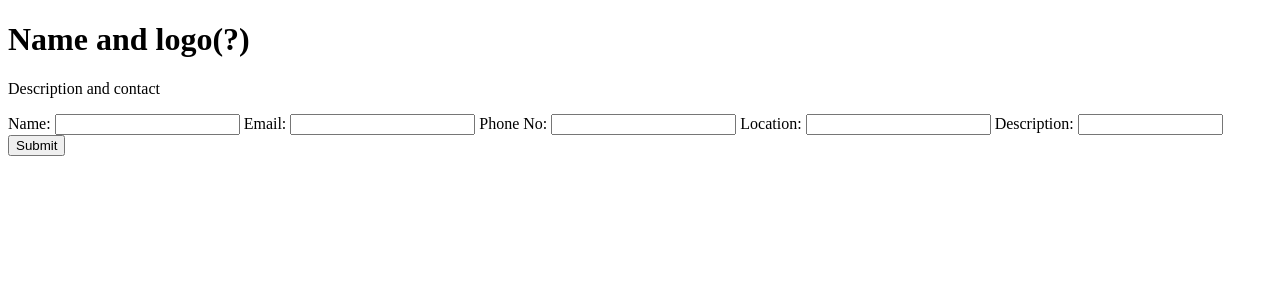
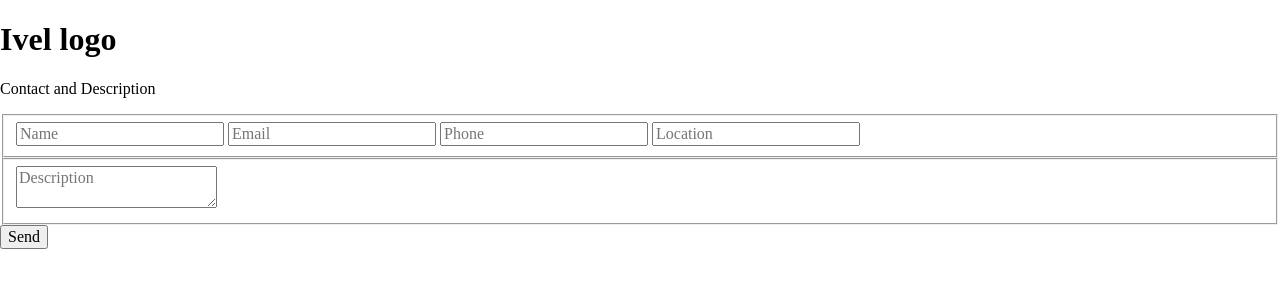
Before and after one commit to bbstk/ivel, a Django app: page /enquiry/ in a window 1280 px wide. Shown: the top 300 px of the page. Run offline with Django 3.2, Linux system fonts and the light colour scheme; some libraries are stand-ins or nearby versions.

Commit message:
contact form started

```diff
--- a/ivel/ivel/settings.py
+++ b/ivel/ivel/settings.py
@@ -121,3 +121,6 @@ USE_TZ = True
 # https://docs.djangoproject.com/en/1.9/howto/static-files/
 
 STATIC_URL = '/static/'
+STATICFILES_DIRS = (
+    os.path.join(BASE_DIR,'static/export'),
+)
--- a/ivel/templates/add.html
+++ b/ivel/templates/add.html
@@ -1,6 +1,6 @@
 <!DOCTYPE html>
 <html lang="en">
     <body>
-    <p>{{name}}</p>
+    <p>{{ name }}</p>
     </body>
 </html>
--- a/ivel/templates/index.html
+++ b/ivel/templates/index.html
@@ -1,21 +1,44 @@
 <!DOCTYPE html>
 <html lang="en">
-    <body>
-    <h1>Name and logo(?)</h2>
-    <p> Description and contact <p>
-    <form action="/enquiry/add" method="post">
-    {% csrf_token %}
-    <label>Name: </label>
-    <input type="text" id="name" name="name"/>
-    <label>Email: </label>
-    <input type="text" id="email" name="email"/>
-    <label>Phone No: </label>
-    <input type="text" id="phone" name="phone"/>
-    <label>Location: </label>
-    <input type="text" id="location" name="location"/>
-    <label>Description: </label>
-    <input type="text" id="description" name="description" size="15"/>
-    <!-- Category input?? -->
-    <input type="submit" value="Submit">
-    </body>
+	<head>
+		<meta charset="utf-8" />
+		<!-- desription -->
+		<meta name="description" content="Description" />
+		<meta name="viewport" content="width=device-width, initial-scale=1.0" />
+
+		{% load static from staticfiles %}
+		<link rel="stylesheet" type="text/css" media="screen" href="{% static 'normalize.css' %}" />
+		<link rel="stylesheet" type="text/css" media="screen" href="{% static 'style.css' %}" />
+
+		<link href='https://fonts.googleapis.com/css?family=Open+Sans:400,300,700&subset=latin,cyrillic' rel='stylesheet' type='text/css' />
+		<link href='https://fonts.googleapis.com/css?family=Oswald:400,700|Raleway:400,700,500' rel='stylesheet' type='text/css'>
+	</head>
+	<body>
+		<header>
+			<h1>Ivel logo</h2>
+		</header>
+		<main>
+			<p>Contact and Description</p>
+			<form action="/enquiry/add" method="post">
+				{% csrf_token %}
+				<fieldset>
+					<!-- <label for="name">Name: </label> -->
+					<input type="text" id="name" name="name" placeholder="Name" required />
+					<!-- <label for="email">Email: </label> -->
+					<input type="email" id="email" name="email" placeholder="Email" required />
+					<!-- <label for="phone">Phone No: </label> -->
+					<input type="text" id="phone" name="phone" placeholder="Phone" required />
+					<!-- <label for="location">Location: </label> -->
+					<input type="text" id="location" name="location" placeholder="Location" required />
+				</fieldset>
+					<!-- <label for="description">Description: </label> -->
+				<fieldset class="description">
+					<textarea type="text" id="description" name="description" size="15" placeholder="Description" required ></textarea>
+				</fieldset>
+				<section>
+					<button type="submit">Send</button>
+				</section>
+			</form>
+		</main>
+	</body>
 </html>
```
Also changed, not shown: ivel/db.sqlite3.
